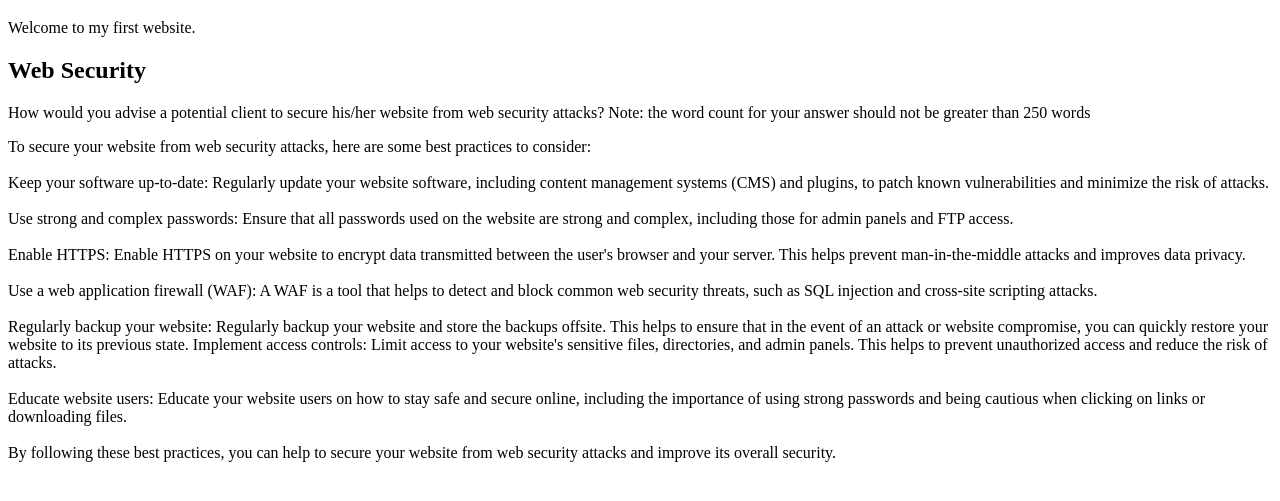
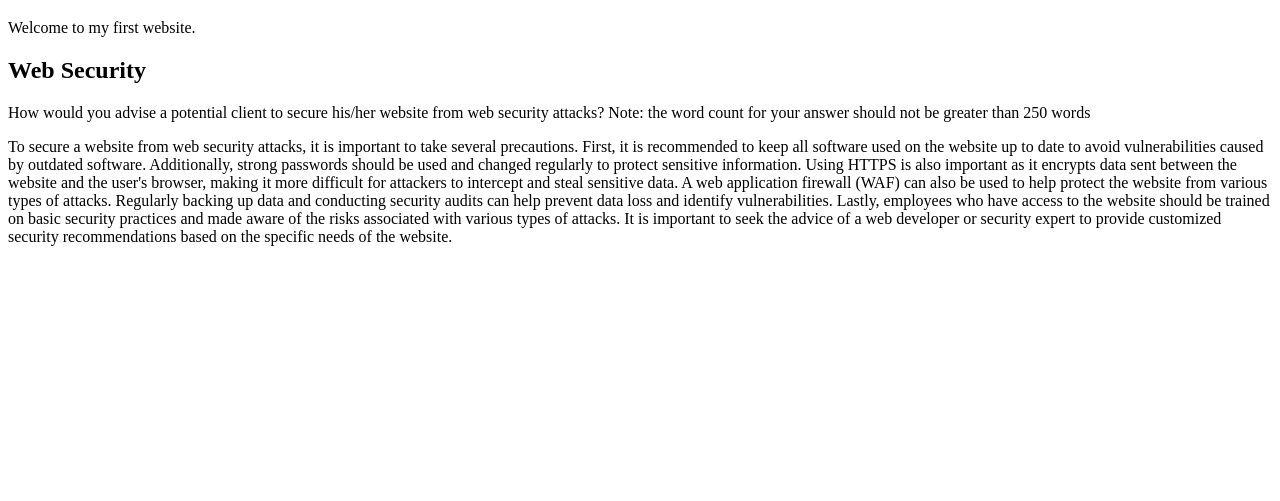
Before and after one commit to Noroff-FEU-Assignments/cross-course-project-petternikolai, a plain HTML site: page index.html in a window 1280 px wide. Shown: the part 61-562 px from the top of the page. Drawn offline with Linux system fonts and the light colour scheme.

Commit message:
Rephrased my answer

```diff
--- a/index.html
+++ b/index.html
@@ -13,38 +13,21 @@
       greater than 250 words
     </p>
     <p id="web-security-answer">
-      To secure your website from web security attacks, here are some best
-      practices to consider:
-      <br /><br />
-      Keep your software up-to-date: Regularly update your website software,
-      including content management systems (CMS) and plugins, to patch known
-      vulnerabilities and minimize the risk of attacks.
-      <br /><br />
-      Use strong and complex passwords: Ensure that all passwords used on the
-      website are strong and complex, including those for admin panels and FTP
-      access.
-      <br /><br />
-      Enable HTTPS: Enable HTTPS on your website to encrypt data transmitted
-      between the user's browser and your server. This helps prevent
-      man-in-the-middle attacks and improves data privacy.
-      <br /><br />
-      Use a web application firewall (WAF): A WAF is a tool that helps to detect
-      and block common web security threats, such as SQL injection and
-      cross-site scripting attacks.
-      <br /><br />
-      Regularly backup your website: Regularly backup your website and store the
-      backups offsite. This helps to ensure that in the event of an attack or
-      website compromise, you can quickly restore your website to its previous
-      state. Implement access controls: Limit access to your website's sensitive
-      files, directories, and admin panels. This helps to prevent unauthorized
-      access and reduce the risk of attacks.
-      <br /><br />
-      Educate website users: Educate your website users on how to stay safe and
-      secure online, including the importance of using strong passwords and
-      being cautious when clicking on links or downloading files.
-      <br /><br />
-      By following these best practices, you can help to secure your website
-      from web security attacks and improve its overall security.
+      To secure a website from web security attacks, it is important to take
+      several precautions. First, it is recommended to keep all software used on
+      the website up to date to avoid vulnerabilities caused by outdated
+      software. Additionally, strong passwords should be used and changed
+      regularly to protect sensitive information. Using HTTPS is also important
+      as it encrypts data sent between the website and the user's browser,
+      making it more difficult for attackers to intercept and steal sensitive
+      data. A web application firewall (WAF) can also be used to help protect
+      the website from various types of attacks. Regularly backing up data and
+      conducting security audits can help prevent data loss and identify
+      vulnerabilities. Lastly, employees who have access to the website should
+      be trained on basic security practices and made aware of the risks
+      associated with various types of attacks. It is important to seek the
+      advice of a web developer or security expert to provide customized
+      security recommendations based on the specific needs of the website.
     </p>
   </body>
 </html>
```
